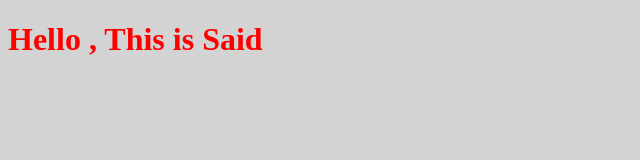
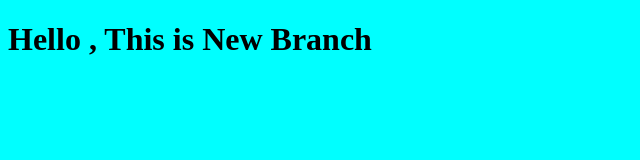
Before and after one commit to SaidSayed22/myproject, a plain HTML site: page index.html in a window 1280 px wide. Shown: the whole page, without its empty margins (0-640 px from the left). Drawn offline with Linux system fonts and the light colour scheme.

Commit message:
changing style for the title

```diff
--- a/index.html
+++ b/index.html
@@ -7,7 +7,7 @@
     <title>Document</title>
 </head>
 <body>
-    <h1> Hello , This is Said </h1>
+    <h1> Hello , This is New Branch </h1>
     <script src="/app.js"></script>
 </body>
 </html>
--- a/style.css
+++ b/style.css
@@ -1,9 +1,9 @@
 
 
 h1 {
-    color: red;
+    color: Black;
 }
 
 body {
-    background-color: #d3d3d3;
+    background-color: aqua;
 }
```
